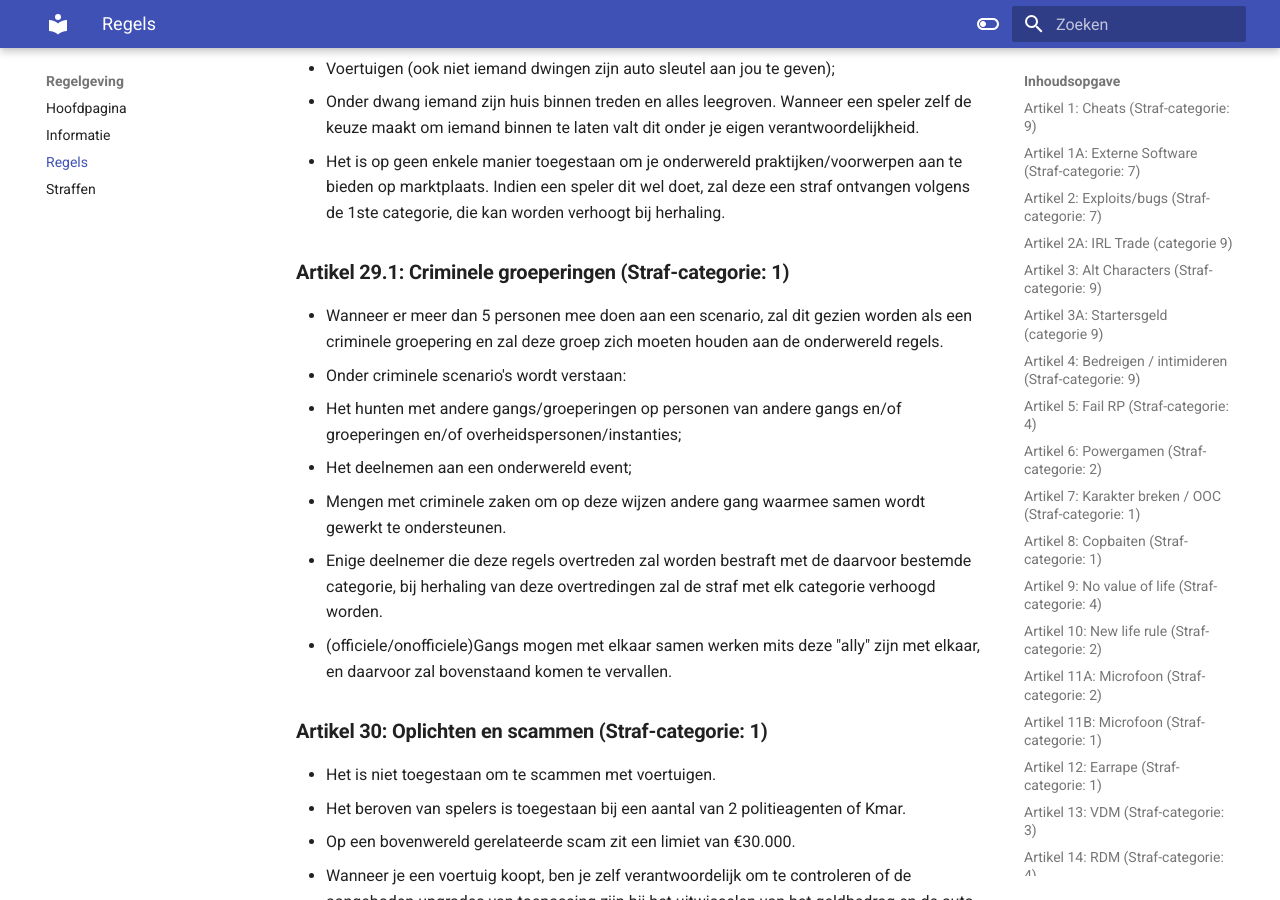
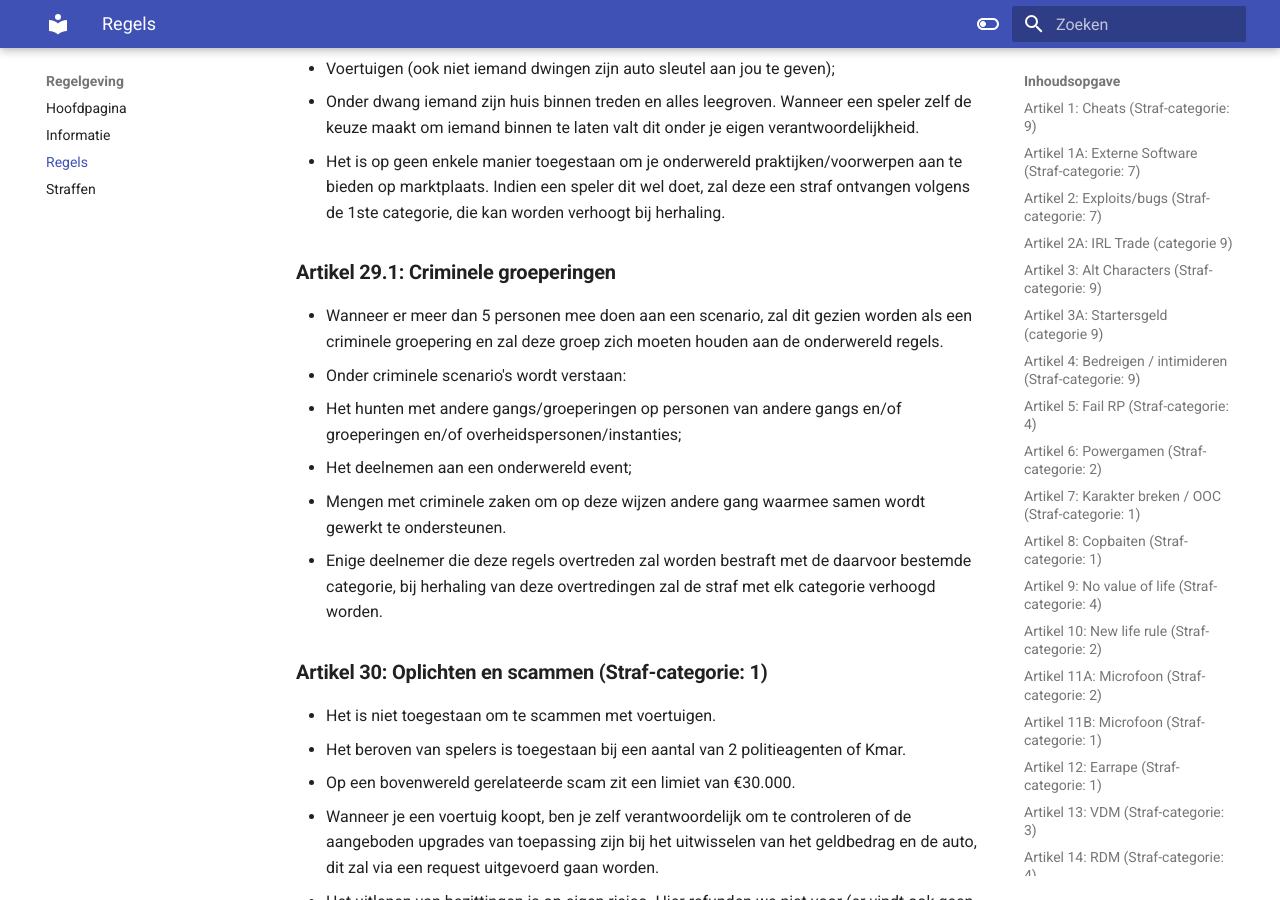
Before and after one commit to ZuiderVeenRP/apv, an MkDocs documentation site: the page built from docs/algemeen.md, in a window 1280 px wide and 900 px high, scrolled down 10966 px. Built offline with MkDocs 1.6.1 and Material for MkDocs 9.7.7, drawn with Linux system fonts in a browser that asks for light colours; comment, search, counter and statistics services are not loaded.

Commit message:
Update algemeen.md

```diff
--- a/docs/algemeen.md
+++ b/docs/algemeen.md
@@ -246,14 +246,13 @@
    * Onder dwang iemand zijn huis binnen treden en alles leegroven. Wanneer een speler zelf de keuze maakt om iemand binnen te laten valt dit onder je eigen verantwoordelijkheid.
 - Het is op geen enkele manier toegestaan om je onderwereld praktijken/voorwerpen aan te bieden op marktplaats. Indien een speler dit wel doet, zal deze een straf ontvangen volgens de 1ste categorie, die kan worden verhoogt bij herhaling.
 
-### **Artikel 29.1: Criminele groeperingen (Straf-categorie: 1)**
+### **Artikel 29.1: Criminele groeperingen**
 - Wanneer er meer dan 5 personen mee doen aan een scenario, zal dit gezien worden als een criminele groepering en zal deze groep zich moeten houden aan de onderwereld regels.
 - Onder criminele scenario's wordt verstaan:
    * Het hunten met andere gangs/groeperingen op personen van andere gangs en/of groeperingen en/of overheidspersonen/instanties;
    * Het deelnemen aan een onderwereld event;
    * Mengen met criminele zaken om op deze wijzen andere gang waarmee samen wordt gewerkt te ondersteunen.
 - Enige deelnemer die deze regels overtreden zal worden bestraft met de daarvoor bestemde categorie, bij herhaling van deze overtredingen zal de straf met elk categorie verhoogd worden.
-- (officiele/onofficiele)Gangs mogen met elkaar samen werken mits deze "ally" zijn met elkaar, en daarvoor zal bovenstaand komen te vervallen.
 
 ### **Artikel 30: Oplichten en scammen (Straf-categorie: 1)**
 - Het is niet toegestaan om te scammen met voertuigen.
```
